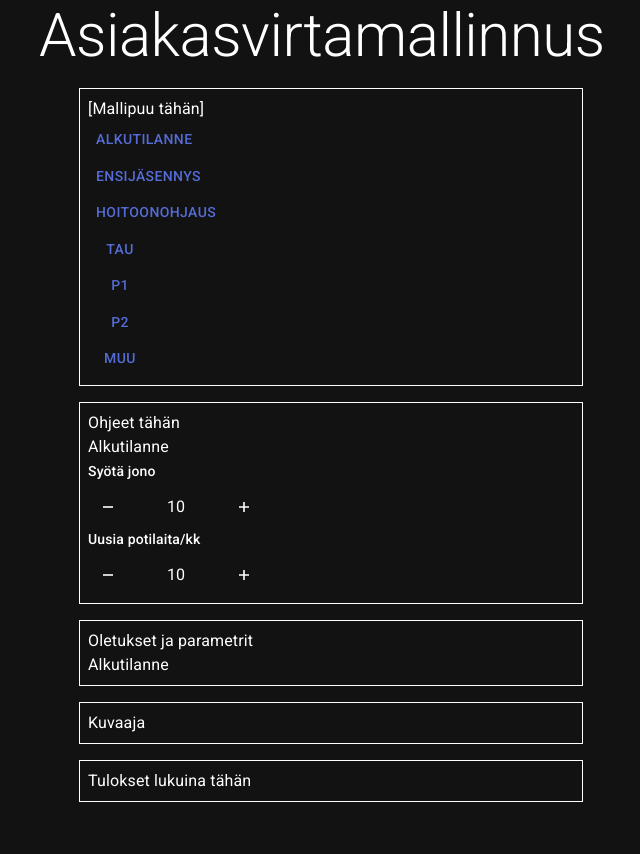
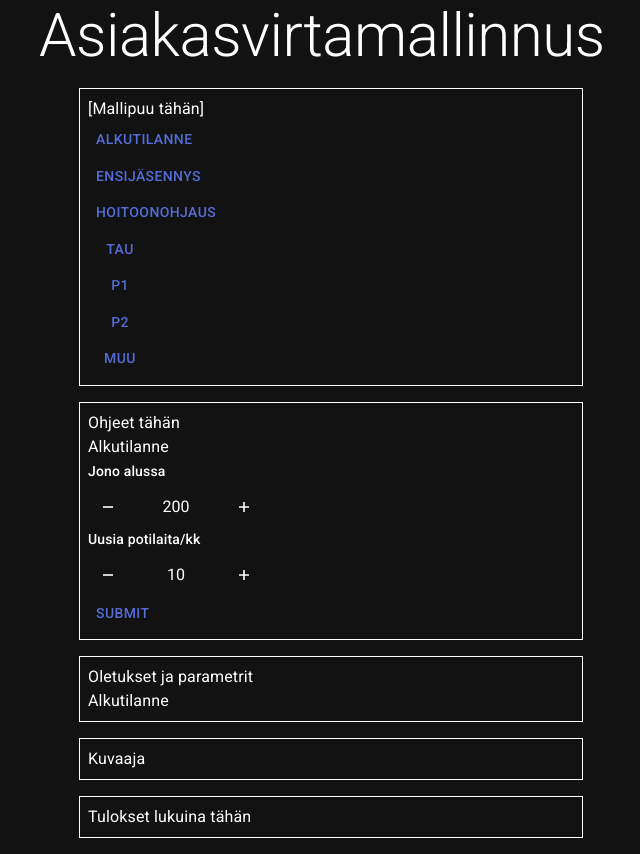
Before and after one commit to pluton-pyramidi/asiakasvirtamallinnus, a React (Vite) app: page / in a window 1280 px wide. Both pictures are taken after a click on the button "ALKUTILANNE". Shown: the whole page, without its empty margins (325-965 px from the left). Before the commit the page ends 818 px from the top, so only its background shows below. Built offline with nearby package versions, Linux system fonts and the light colour scheme.

Commit message:
feature: built Start.jsx with bundled states

```diff
--- a/src/app/store.js
+++ b/src/app/store.js
@@ -4,6 +4,7 @@ import initialQueueReducer from "../features/input/initialQueueSlice";
 import newPatientsMonthlyReducer from "../features/input/newPatientsMonthlySlice";
 import laborSoulsEjReducer from "../features/input/laborSoulsEjSlice";
 import laborPercentageEjReducer from "../features/input/laborPercentageEjSlice";
+import startReducer from "../features/input/startSlice";
 
 export default configureStore({
   reducer: {
@@ -12,5 +13,6 @@ export default configureStore({
     newPatientsMonthly: newPatientsMonthlyReducer,
     laborSoulsEj: laborSoulsEjReducer,
     laborPercentageEj: laborPercentageEjReducer,
+    start: startReducer,
   },
 });
--- /dev/null
+++ b/src/components/NumberInput.jsx
@@ -0,0 +1,84 @@
+import * as React from "react";
+import { NumberField } from "@base-ui-components/react/number-field";
+import styles from "../customStyles/numberField.module.css";
+
+export default function NumberInput(props) {
+  const handleValueChange = (value, event) => {
+    props.handleChange({ target: { value } });
+  };
+
+  return (
+    <NumberField.Root
+      value={props.value}
+      className={styles.Field}
+      onValueChange={handleValueChange}
+    >
+      <NumberField.ScrubArea className={styles.ScrubArea}>
+        <label className={styles.Label}>{props.label}</label>
+        <NumberField.ScrubAreaCursor className={styles.ScrubAreaCursor}>
+          <CursorGrowIcon />
+        </NumberField.ScrubAreaCursor>
+      </NumberField.ScrubArea>
+
+      <NumberField.Group className={styles.Group}>
+        <NumberField.Decrement className={styles.Decrement}>
+          <MinusIcon />
+        </NumberField.Decrement>
+        <NumberField.Input className={styles.Input} />
+        <NumberField.Increment className={styles.Increment}>
+          <PlusIcon />
+        </NumberField.Increment>
+      </NumberField.Group>
+    </NumberField.Root>
+  );
+}
+
+function CursorGrowIcon(props) {
+  return (
+    <svg
+      width="26"
+      height="14"
+      viewBox="0 0 24 14"
+      fill="black"
+      stroke="white"
+      xmlns="http://www.w3.org/2000/svg"
+      {...props}
+    >
+      <path d="M19.5 5.5L6.49737 5.51844V2L1 6.9999L6.5 12L6.49737 8.5L19.5 8.5V12L25 6.9999L19.5 2V5.5Z" />
+    </svg>
+  );
+}
+
+function PlusIcon(props) {
+  return (
+    <svg
+      width="10"
+      height="10"
+      viewBox="0 0 10 10"
+      fill="none"
+      stroke="currentcolor"
+      strokeWidth="1.6"
+      xmlns="http://www.w3.org/2000/svg"
+      {...props}
+    >
+      <path d="M0 5H5M10 5H5M5 5V0M5 5V10" />
+    </svg>
+  );
+}
+
+function MinusIcon(props) {
+  return (
+    <svg
+      width="10"
+      height="10"
+      viewBox="0 0 10 10"
+      fill="none"
+      stroke="currentcolor"
+      strokeWidth="1.6"
+      xmlns="http://www.w3.org/2000/svg"
+      {...props}
+    >
+      <path d="M0 5H10" />
+    </svg>
+  );
+}
--- a/src/features/InputBlock.jsx
+++ b/src/features/InputBlock.jsx
@@ -5,6 +5,7 @@ import Box from "@mui/material/Box";
 import { BoxSx } from "../customStyles/ComponentSx";
 import IntegerInput from "./input/IntegerInput";
 import PercentageInput from "./input/PercentageInput";
+import Start from "./input/Start";
 
 export default function InputBlock() {
   const currentView = useSelector((state) => state.view.currentView);
@@ -15,15 +16,7 @@ export default function InputBlock() {
       <Box>
         {currentView === "alkutilanne" && (
           <Box>
-            Alkutilanne{" "}
-            <IntegerInput
-              fieldLabel="Syötä jono"
-              stateId="initialQueue"
-            ></IntegerInput>
-            <IntegerInput
-              fieldLabel="Uusia potilaita/kk"
-              stateId="newPatientsMonthly"
-            ></IntegerInput>
+            Alkutilanne <Start></Start>
           </Box>
         )}
         {currentView === "ensijasennys" && (
--- /dev/null
+++ b/src/features/input/Start.jsx
@@ -0,0 +1,44 @@
+import * as React from "react";
+import { useState, useEffect } from "react";
+import { useSelector, useDispatch } from "react-redux";
+import NumberInput from "../../components/NumberInput";
+import { Box, Button } from "@mui/material";
+import { setStart } from "./startSlice";
+
+export default function Start() {
+  const start = useSelector((state) => state.start);
+  const dispatch = useDispatch();
+  const [input, setInput] = useState(start);
+
+  const handleInputChange = (field, value) => {
+    setInput((prevInput) => ({
+      ...prevInput,
+      [field]: value,
+    }));
+  };
+
+  const handleSubmit = () => {
+    console.log("Dispatching input state:", input);
+    dispatch(setStart(input));
+  };
+
+  return (
+    <Box>
+      <NumberInput
+        label="Jono alussa"
+        value={input.initialQueue}
+        handleChange={(e) =>
+          handleInputChange("initialQueue", Number(e.target.value))
+        }
+      />
+      <NumberInput
+        label="Uusia potilaita/kk"
+        value={input.newPatientsPerMonth}
+        handleChange={(e) =>
+          handleInputChange("newPatientsPerMonth", Number(e.target.value))
+        }
+      />
+      <Button onClick={handleSubmit}>Submit</Button>
+    </Box>
+  );
+}
--- /dev/null
+++ b/src/features/input/startSlice.js
@@ -0,0 +1,20 @@
+import { createSlice } from "@reduxjs/toolkit";
+
+const initialState = {
+  initialQueue: 200,
+  newPatientsPerMonth: 10,
+};
+
+const startSlice = createSlice({
+  name: "start",
+  initialState,
+  reducers: {
+    setStart: (state, action) => {
+      state.initialQueue = action.payload.initialQueue;
+      state.newPatientsPerMonth = action.payload.newPatientsPerMonth;
+    },
+  },
+});
+
+export const { setStart } = startSlice.actions;
+export default startSlice.reducer;
```
